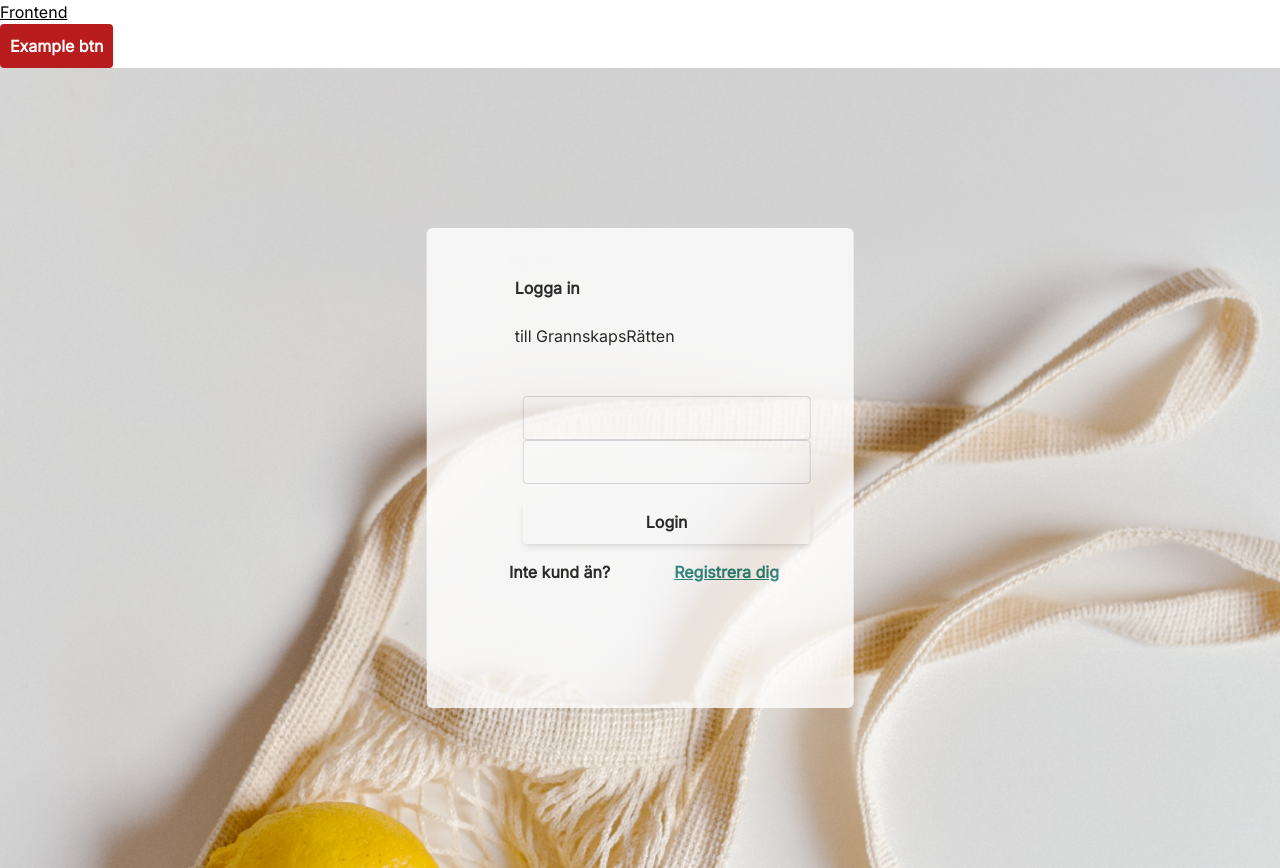
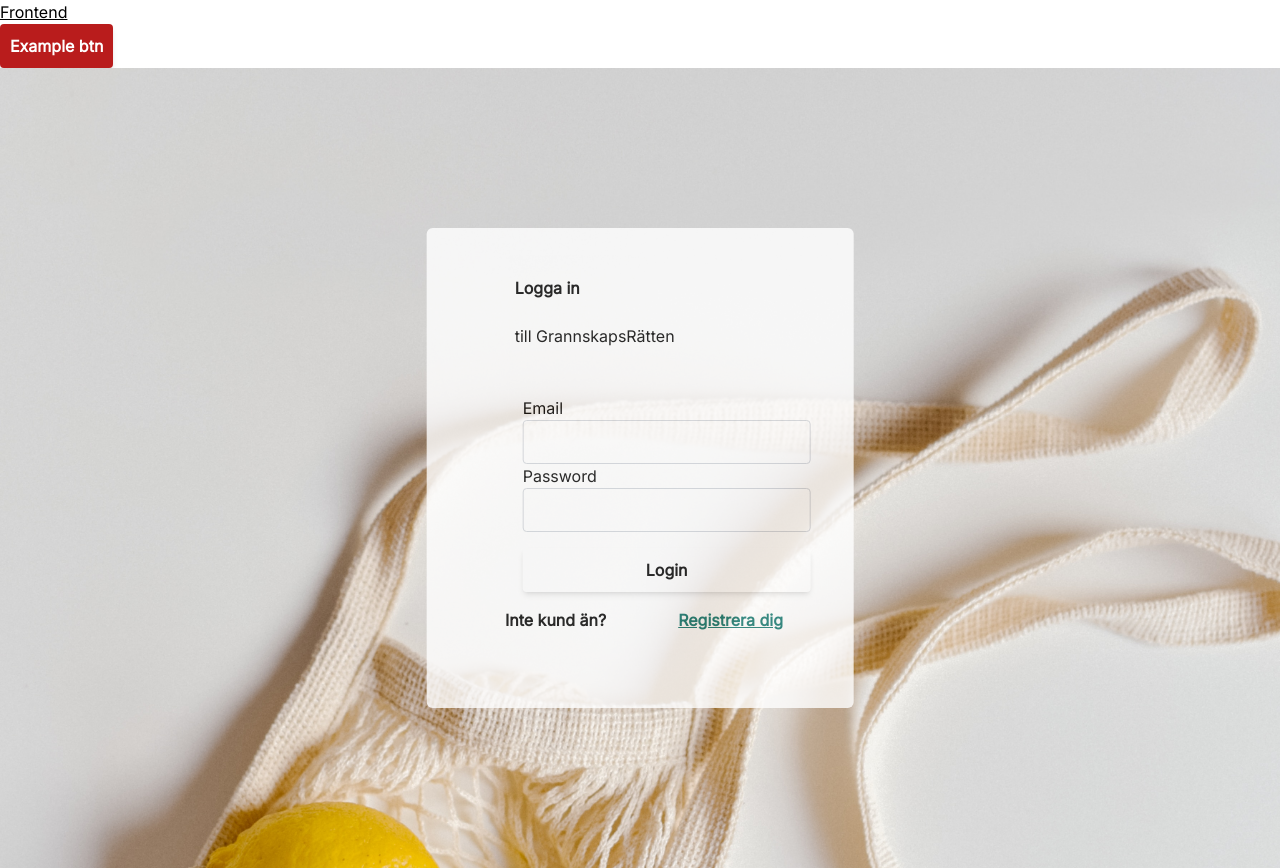
Before and after one commit to BaqerAlabedi/u08-business-idea-dreamteam, a React (Vite) app in the folder front/: page / in a window 1280 px wide. Built offline with nearby package versions, Linux system fonts and the light colour scheme.

Commit message:
added labeltext

```diff
--- a/front/src/pages/login.tsx
+++ b/front/src/pages/login.tsx
@@ -11,12 +11,12 @@ function Login() {
 						<h2 className="w-48 mt-0 mb-4">till GrannskapsRätten</h2>
 					</div>
 					<form className="lg:ml-10">
-						<Input inputID="" labelText="" opacity={1} placeHolder=""></Input>
-						<Input inputID="" labelText="" opacity={1} placeHolder=""></Input>
+						<Input inputID="" labelText="Email" opacity={1} placeHolder=""></Input>
+						<Input inputID="" labelText="Password" opacity={1} placeHolder=""></Input>
 						<Button className="w-72 mt-4 mb-4" >Login</Button>
 					</form>
 					<div className="flex flex-row justify-center gap-8">
-						<h3 className="mr-8 font-bold">Inte kund än?</h3>
+						<h3 className="mr-10 font-bold">Inte kund än?</h3>
 						<a className="underline font-bold text-teal-700">Registrera dig</a>
 					</div>
 				</div>
```
